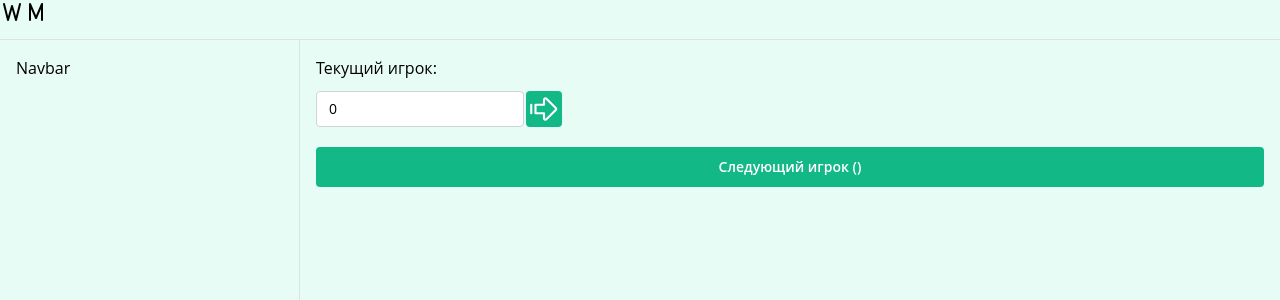
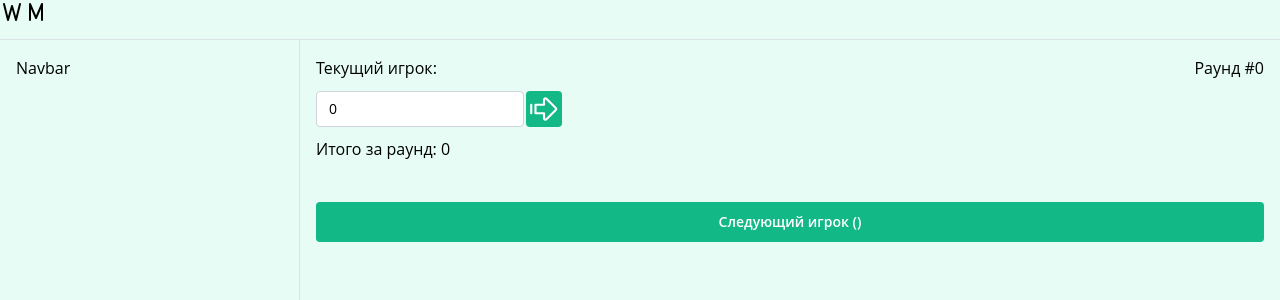
Before and after one commit to AlexTim03/word-maker-counter, a React (Create React App) app: page /game in a window 1280 px wide. Shown: the top 300 px of the page. Built offline with nearby package versions, Linux system fonts and the light colour scheme.

Commit message:
nextMove handler

```diff
--- a/src/contexts/ActiveGameContext.tsx
+++ b/src/contexts/ActiveGameContext.tsx
@@ -1,28 +1,56 @@
-import { createContext, useContext, useState, ReactNode } from 'react';
-
-type Pair = [string, string];
+import React, { createContext, useContext, useState, ReactNode } from 'react';
+import { Player, Pair } from './types';
+import { getNextPair } from './helpers/getNextPair';
 
 interface ActiveGameContextValue {
     startGame: (list: string[]) => void;
+    nextMove: (roundPoints: number) => void;
     activePair: Pair;
+    roundsCount: number;
 }
 
 const ActiveGameContext = createContext<ActiveGameContextValue>({} as ActiveGameContextValue);
 
 export const ActiveGameContextProvider = ({ children }: { children: ReactNode }) => {
-    const [players, setPlayers] = useState<string[]>([]);
-    //TODO: типипзация для массива ролвно из 2 элементов
+    const [players, setPlayers] = useState<Player[]>([]);
+    const [firstPlayer, setFirstPlayer] = useState<string>('');
     const [activePair, setActivePair] = useState<Pair>(['', '']);
     const [roundsCount, setRoundsCount] = useState<number>(0);
 
     const startGame = (list: string[]) => {
-        setPlayers(list);
+        setPlayers(
+            list.map(
+                (name): Player => ({
+                    name,
+                    rounds: {},
+                })
+            )
+        );
+        setFirstPlayer(list[0]);
         setActivePair([list[0], list[1]]);
         setRoundsCount(1);
     };
 
-    // eslint-disable-next-line react/react-in-jsx-scope
-    return <ActiveGameContext.Provider value={{ startGame, activePair }}>{children}</ActiveGameContext.Provider>;
+    const nextMove = (roundPoints: number) => {
+        const [currentPlayer, nextPlayer] = activePair;
+        const player = players.find(({ name }) => name === currentPlayer);
+        if (!player) return;
+
+        const rounds = { ...player.rounds, [roundsCount.toString()]: roundPoints };
+        const pair = getNextPair(nextPlayer, players);
+
+        setPlayers([...players.filter(({ name }) => name !== currentPlayer), { ...player, rounds }]);
+        setActivePair(pair);
+
+        //Если по кругу дошли до 1 игрока - увеличиваем раунд
+        pair[0] === firstPlayer && setRoundsCount(roundsCount + 1);
+    };
+
+    return (
+        <ActiveGameContext.Provider value={{ startGame, nextMove, activePair, roundsCount }}>
+            {children}
+        </ActiveGameContext.Provider>
+    );
 };
 
 export const useActiveGameContext = () => useContext<ActiveGameContextValue>(ActiveGameContext);
--- /dev/null
+++ b/src/contexts/helpers/getNextPair.ts
@@ -0,0 +1,9 @@
+import { Player, Pair } from '../types';
+
+export const getNextPair = (currentPlayer: string, players: Player[]): Pair => {
+    const currentIndex = players.findIndex(({ name }) => name === currentPlayer);
+    if (currentIndex === -1) return ['unknown', 'unknown'];
+
+    const nextIndex = currentIndex === players.length - 1 ? 0 : currentIndex + 1;
+    return [currentPlayer, players[nextIndex].name];
+};
--- /dev/null
+++ b/src/contexts/types.ts
@@ -0,0 +1,6 @@
+export type Pair = [string, string];
+
+export interface Player {
+    name: string;
+    rounds: Record<string, number>;
+}
--- a/src/pages/ActiveGame/ActiveGame.tsx
+++ b/src/pages/ActiveGame/ActiveGame.tsx
@@ -3,25 +3,35 @@ import { Button, NumberInput, ActionIcon, Group } from '@mantine/core';
 import { IconArrowBigRightLine } from '@tabler/icons-react';
 import { useActiveGameContext } from 'contexts/ActiveGameContext';
 import { Point } from 'components/Point';
-import styles from './ActiveGame.module.css';
+//import styles from './ActiveGame.module.css';
 
 export const ActiveGame = () => {
+    const { activePair, roundsCount, nextMove } = useActiveGameContext();
     const [value, setValue] = useState<number | string>(0);
     const [points, setPoints] = useState<number[]>([]);
-    const { activePair } = useActiveGameContext();
     const [currentPlayer, nextPlayer] = activePair;
 
     const addPoints = () => {
-        if (!value) {
-            return;
+        if (value && typeof value === 'number') {
+            setPoints([...points, value]);
+            setValue(0);
         }
-        setPoints([...points, value as number]);
+    };
+
+    const handleNext = () => {
         setValue(0);
+        setPoints([]);
+        nextMove(total);
     };
+
+    const total = points.reduce<number>((acc, point) => acc + point, 0);
 
     return (
         <div>
-            <div>Текущий игрок: {currentPlayer}</div>
+            <Group justify="space-between">
+                <div>Текущий игрок: {currentPlayer}</div>
+                <div>Раунд #{roundsCount}</div>
+            </Group>
             <Group gap="2px" mt={10}>
                 <NumberInput
                     value={value}
@@ -47,8 +57,8 @@ export const ActiveGame = () => {
                     )
                 )}
             </Group>
-
-            <Button variant="filled" color="teal" fullWidth h="40" mt={10}>
+            <div>Итого за раунд: {total}</div>
+            <Button variant="filled" color="teal" fullWidth h="40" mt={40} onClick={handleNext}>
                 Следующий игрок ({nextPlayer})
             </Button>
         </div>
```
